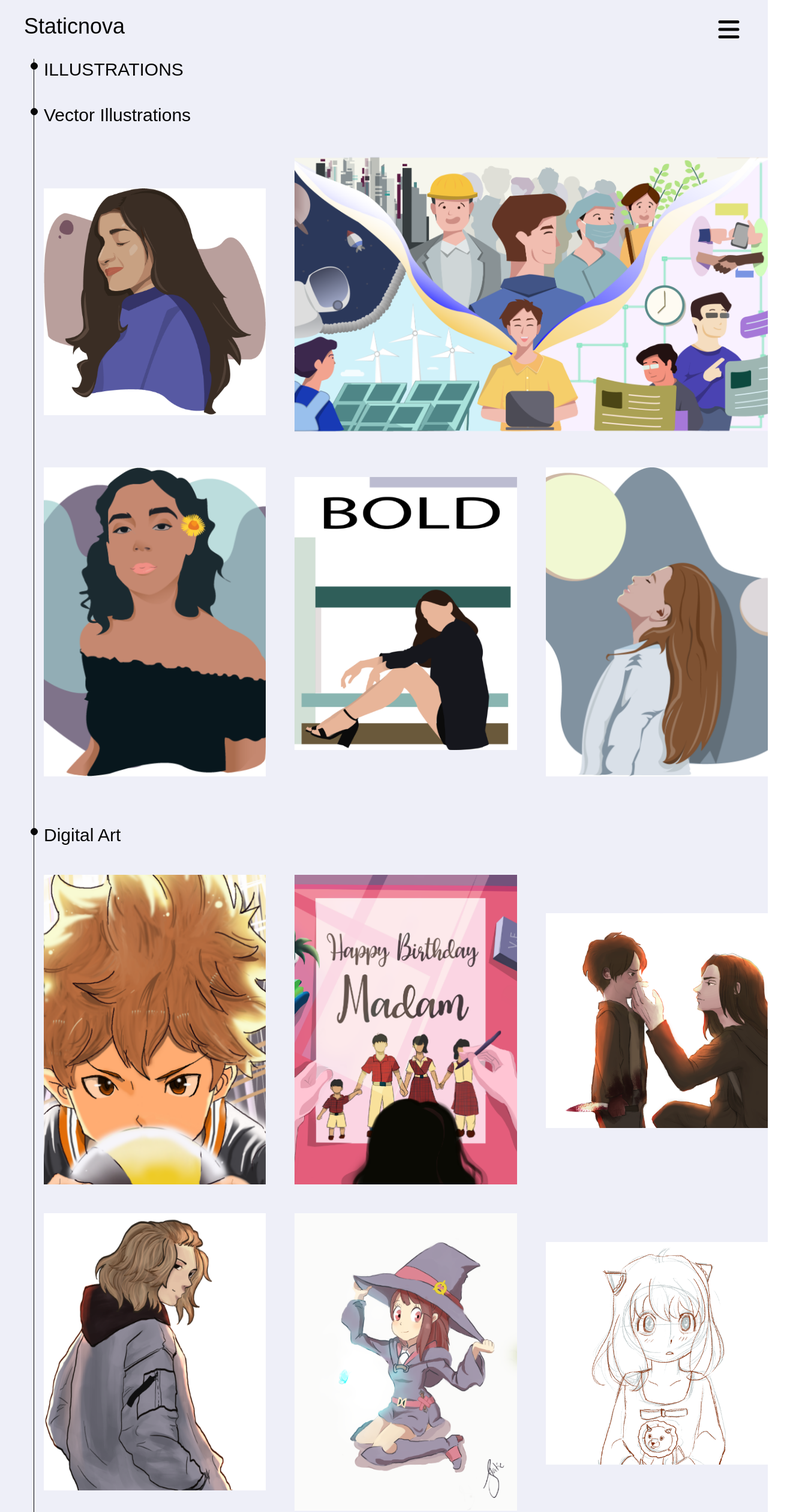
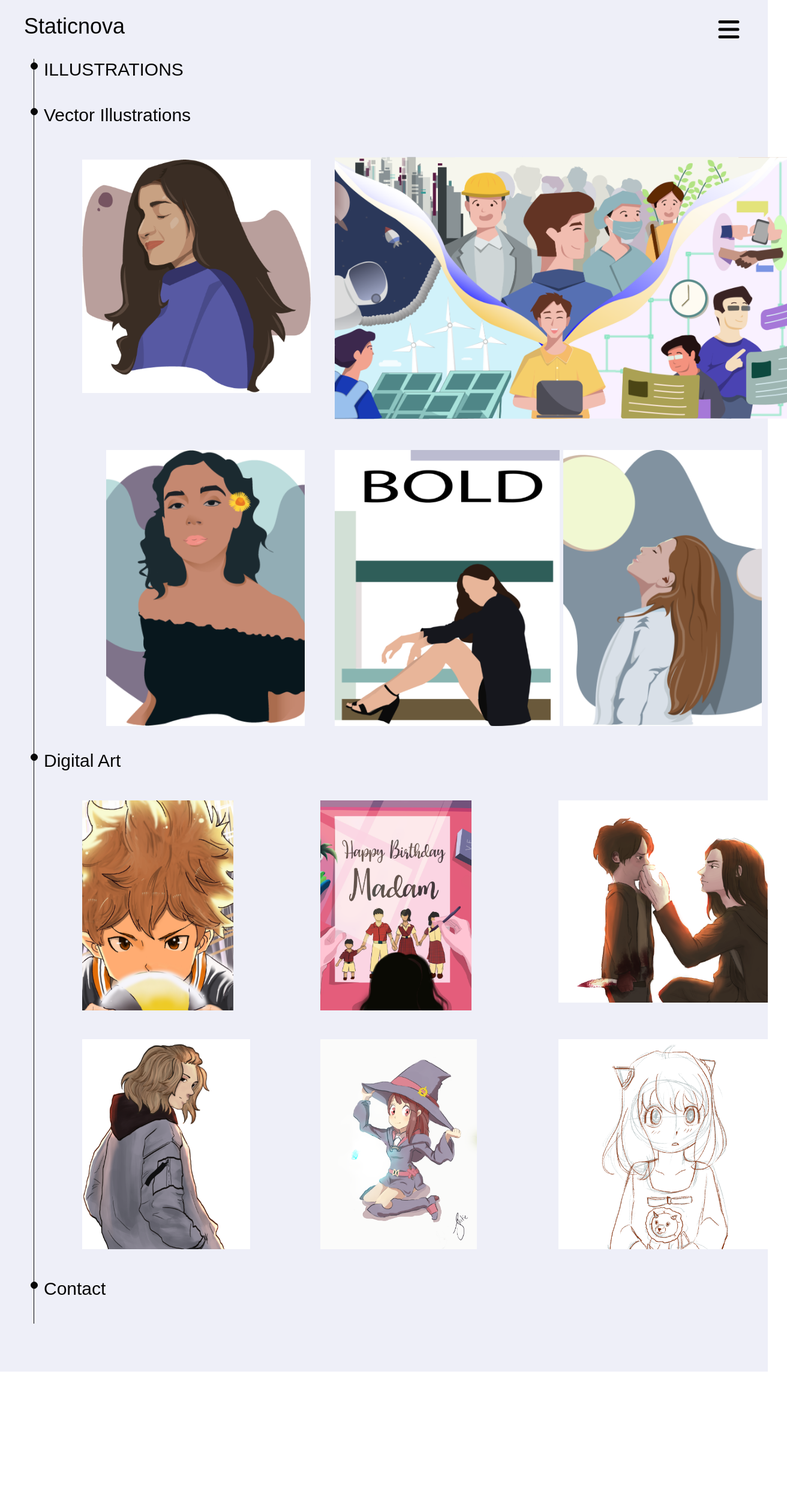
Before and after one commit to nandanpi/staticnova-portfolio, a React (Create React App) app: page /illustrations in a window 1280 px wide. Shown: the top 2520 px of the page at 60% size, 1312 px wide, since content can reach past the window. After the commit the page ends 2286 px from the top, so only its background shows below. Built offline with nearby package versions, Linux system fonts and the light colour scheme; a web font is replaced by a local one.

Commit message:
Updated arts

```diff
--- a/src/components/illustrations.jsx
+++ b/src/components/illustrations.jsx
@@ -43,25 +43,25 @@ const Illustrations = () => {
                                 <div
                                     className="absolute w-3 h-3 bg-black rounded-full mt-1.5 -left-1.5 border border-black"></div>
                                 <h1 className="ocra text-3xl">Vector Illustrations</h1>
-                                <div className="grid grid-cols-3 max-w-7xl gap-12 py-10">
-                                    <img src={thisillus} alt="" className="pt-16"/>
-                                    <img src={preuniq} alt="" className="col-span-2"/>
-                                    <img src={here} alt=""/>
-                                    <img src={bold} alt="" className="pt-4"/>
-                                    <img src={kristina} alt=""/>
+                                <div className="grid grid-cols-3 max-w-7xl ml-16 space-x-10">
+                                    <img src={thisillus} alt="" className="max-h-[460px] my-14"/>
+                                    <img src={preuniq} alt="" className="col-span-2 max-h-[460px] ml-24 my-10"/>
+                                    <img src={here} alt="" className="max-h-[460px] "/>
+                                    <img src={bold} alt="" className="max-h-[460px]"/>
+                                    <img src={kristina} alt="" className="max-h-[460px]"/>
                                 </div>
                             </li>
                             <li className="mb-10 ml-4">
                                 <div
                                     className="absolute w-3 h-3 bg-black rounded-full mt-1.5 -left-1.5 border border-black"></div>
                                 <h1 className="ocra text-3xl">Digital Art</h1>
-                                <div className="grid grid-cols-3 gap-12 py-12 max-w-7xl ">
-                                    <img src={haikyuu} alt="" className="border-opacity-0"/>
-                                    <img src={firstpage} alt=""/>
-                                    <img src={eren} alt="" className="pt-16"/>
-                                    <img src={mikey} alt=""/>
-                                    <img src={akkochan} alt=""/>
-                                    <img src={anya} alt="" className="py-12"/>
+                                <div className="grid grid-cols-3 gap-12 my-12 max-w-7xl ml-16">
+                                    <img src={haikyuu} alt="" className="max-h-[350px]"/>
+                                    <img src={firstpage} alt="" className="max-h-[350px]"/>
+                                    <img src={eren} alt="" className="max-h-[350px]"/>
+                                    <img src={mikey} alt="" className="max-h-[350px]"/>
+                                    <img src={akkochan} alt="" className="max-h-[350px]"/>
+                                    <img src={anya} alt="" className="max-h-[350px]"/>
                                 </div>
                             </li>
                             <li className="mb-10 ml-4">
```
